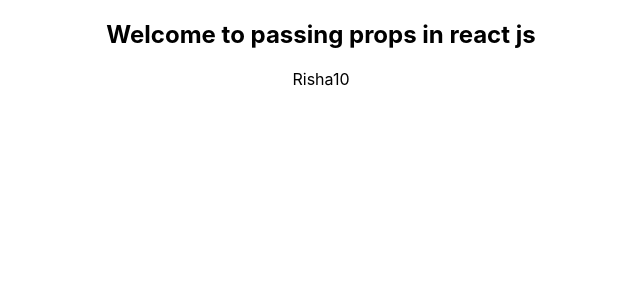
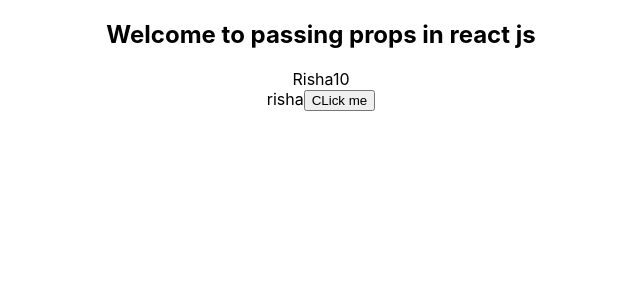
Before and after one commit to Rishabhandari/typescript-react, a React (Create React App) app: page / in a window 1280 px wide. Shown: the top 300 px of the page, without its empty margins (319-959 px from the left). Built offline with nearby package versions, Linux system fonts and the light colour scheme.

Commit message:
event handling and passign functions as prop via ts

```diff
--- a/src/App.tsx
+++ b/src/App.tsx
@@ -1,10 +1,12 @@
 import './App.css';
+import FunctionalHandling from './EventHandling/FunctionalHandling';
 import ParentComponent from './Props/ParentComponent';
 
 function App() {
   return (
     <div className="App">
     <ParentComponent/>
+    <FunctionalHandling/>
     </div>
   );
 }
--- /dev/null
+++ b/src/EventHandling/ChildComponent.tsx
@@ -0,0 +1,15 @@
+import React from 'react'
+export interface Event {
+    handleClick(): void,
+    name: string,
+    rollnumber?: number // means this is optional
+}
+
+export default function ChildComponent(props: Event) {
+    return (
+        <div>
+            {props.name}
+            <button onClick={props.handleClick}>CLick me</button>
+        </div>
+    )
+}
--- /dev/null
+++ b/src/EventHandling/FunctionalHandling.tsx
@@ -0,0 +1,13 @@
+import React from 'react'
+import ChildComponent from './ChildComponent'
+
+export default function FunctionalHandling() {
+    const handleClick = () => {
+        console.log('clicked');
+    }
+    return (
+        <div>
+            <ChildComponent handleClick={handleClick} name='risha'  />
+        </div>
+    )
+}
```
